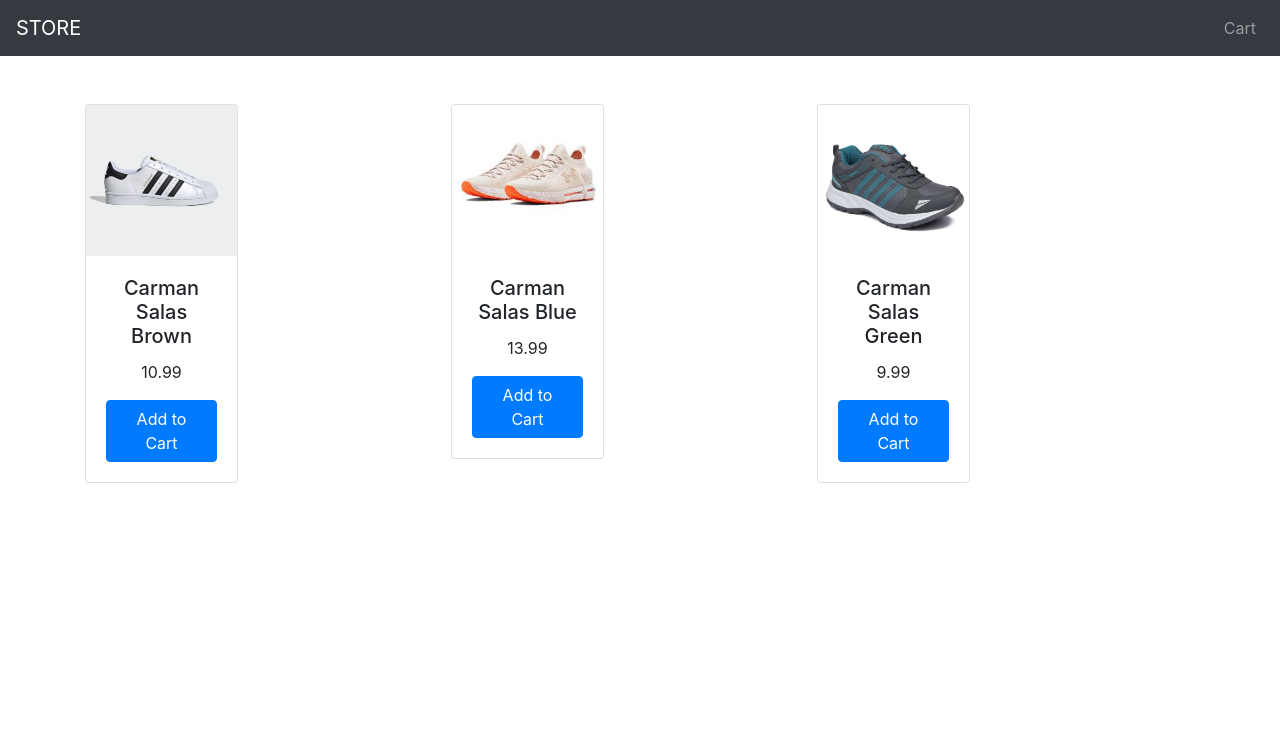
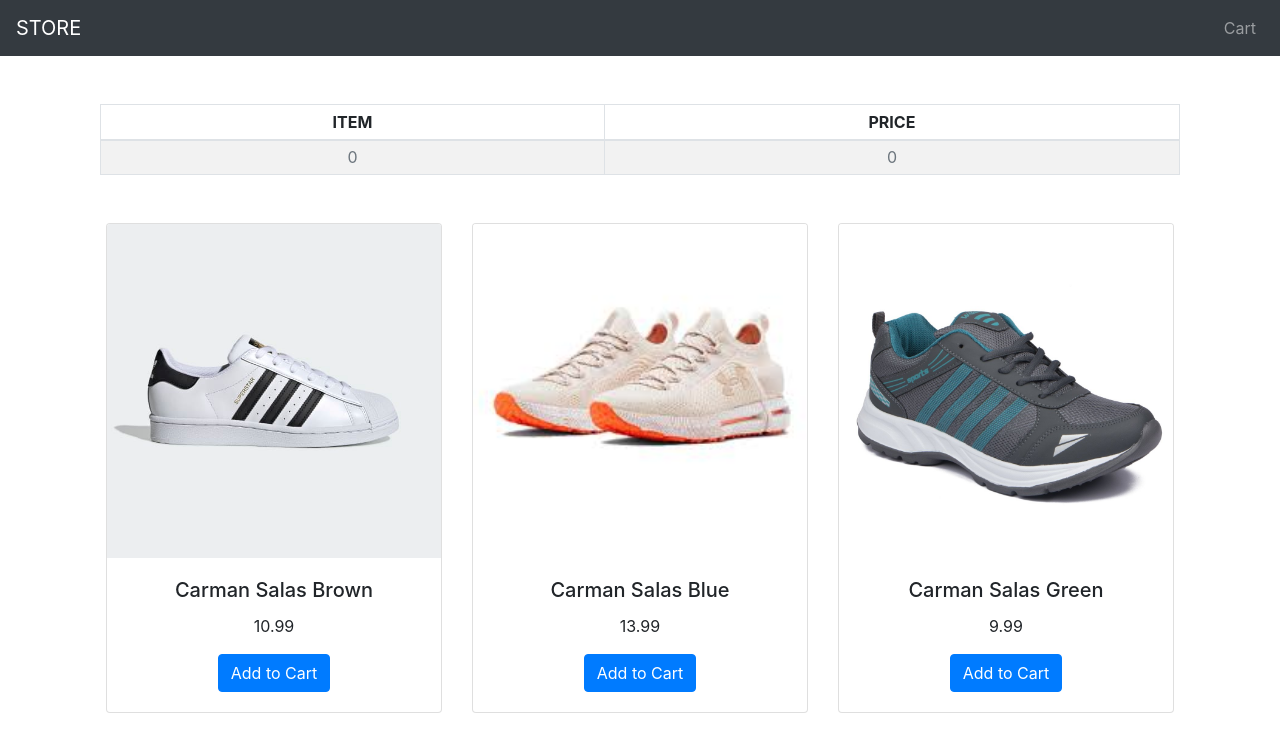
Before and after one commit to jawariaalvi32/Shoe-store, a React (Create React App) app: page / in a window 1280 px wide. Shown: the top 752 px of the page. Built offline with nearby package versions, Linux system fonts and the light colour scheme.

Commit message:
Added cart Functionality using props

```diff
--- a/src/components/card.js
+++ b/src/components/card.js
@@ -1,10 +1,11 @@
 import React from 'react';
 import '../App.css';
-import {Card, Button} from 'react-bootstrap'
+import {Card, Button, Table} from 'react-bootstrap'
 import productImg from '../images/product1.jpg'
 import pro from '../images/product2.jpg'
 import pro2 from '../images/product3.jpg'
 import { Link } from 'react-router-dom';
+import CartBox from './cartbox';
 
 class ProductCard extends React.Component {
 
@@ -13,23 +14,30 @@ class ProductCard extends React.Component {
             {id:1, title:'Carman Salas Brown', price:'10.99', img: productImg},
             {id:2, title:'Carman Salas Blue', price:'13.99', img: pro},
             {id:3, title:'Carman Salas Green', price:'9.99', img: pro2}
+        ],
+        cart : 0,
+        count : 0
+    }
 
-        ]
+    addCart = (e) => {
+        this.setState({
+            cart : this.state.cart + parseInt(e),
+            count: this.state.count + 1
+        });
     }
-    // addCart = () => {
-    //     this.setState({
-    //         cart : this.state.product
-    //     });
-    //     // let price = this.state.product.price;
-    // }
     render() {
-        console.log(this.state.product);
+        const {cart} = this.state;
+        const {count} = this.state;
 
         return (
+            <div>
                 <div className="container mt-5">
-                <div className="row">
+                    <CartBox cart = {cart} count = {count}/>
+                </div>
+                <div className="container mt-5">
+                    <div className="row  d-flex justify-content-center">
                         {this.state.product.map(prod => <div key={prod.key}>
-                        <div className="col-md-6 col-sm-12 d-flex justify-content-center">
+                            <div className="col-md-6 col-sm-12">
                             <Card style={{ width: '21rem' }}>
                                 <Card.Img variant="top" src={prod.img} />
                                     <Card.Body>
@@ -37,13 +45,15 @@ class ProductCard extends React.Component {
                                         <Card.Text>
                                         {prod.price}
                                         </Card.Text>
-                                    <Button variant="primary" onClick={() => this.addCart(this)}>Add to Cart</Button>
+                                        <Button variant="primary" onClick={() => this.addCart(prod.price)}>Add to Cart</Button>
                                 </Card.Body>
                             </Card>
                             </div>
                         </div>)}
                     </div>
                 </div>
+            </div>
+
         )
     }
 }
--- a/src/components/cartbox.js
+++ b/src/components/cartbox.js
@@ -13,20 +13,21 @@ class ProductCard extends React.Component {
                 <Table striped bordered hover size="sm">
                     <thead>
                         <tr>
-                            <th>#</th>
-                            <th>PRODUCT</th>
-                            <th>QUANTITY</th>
+                            {/* <th>#</th> */}
+                            {/* <th>PRODUCT</th> */}
+                            <th>ITEM</th>
                             <th>PRICE</th>
-                            <th>REMOVE</th>
+                            {/* <th>REMOVE</th> */}
                         </tr>
                     </thead>
                     <tbody>
                         <tr>
-                        <td>1</td>
-                        <td><img src={product} alt="product" width="50px" height="10%"/></td>
-                        <td><input type="number" min="1" max="4" step="1" value="1"/></td>
-                        <td className="text-muted">19.99</td>
-                        <td><GrFormClose/></td>
+                        {/* <td>1</td> */}
+                        {/* <td><img src={product} alt="product" width="50px" height="10%"/></td>
+                        <td><input type="number" min="1" max="4" step="1" value="1"/></td> */}
+                        <td className="text-muted">{this.props.count}</td>
+                        <td className="text-muted">{this.props.cart}</td>
+                        {/* <td><GrFormClose/></td> */}
                         </tr>
                     </tbody>
                 </Table>
```
Lines whose indentation alone changed are shown as unchanged.
